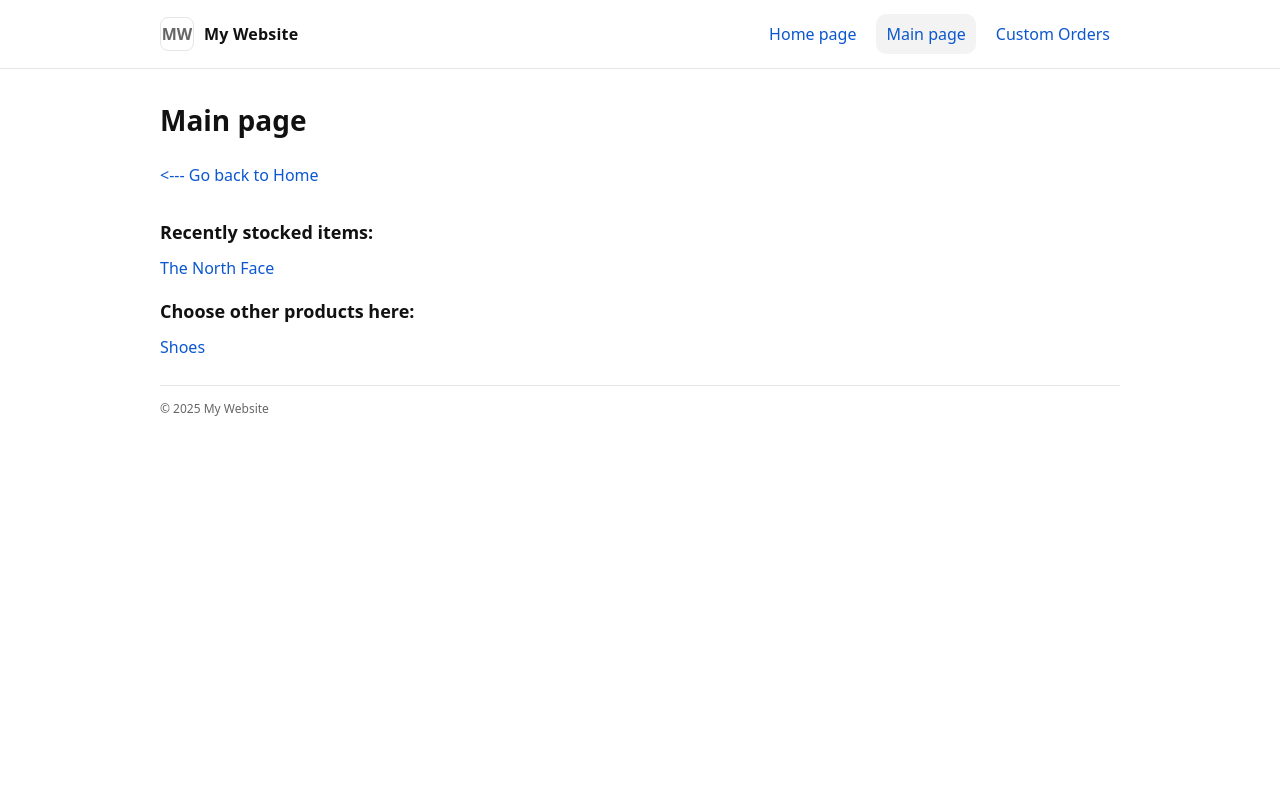
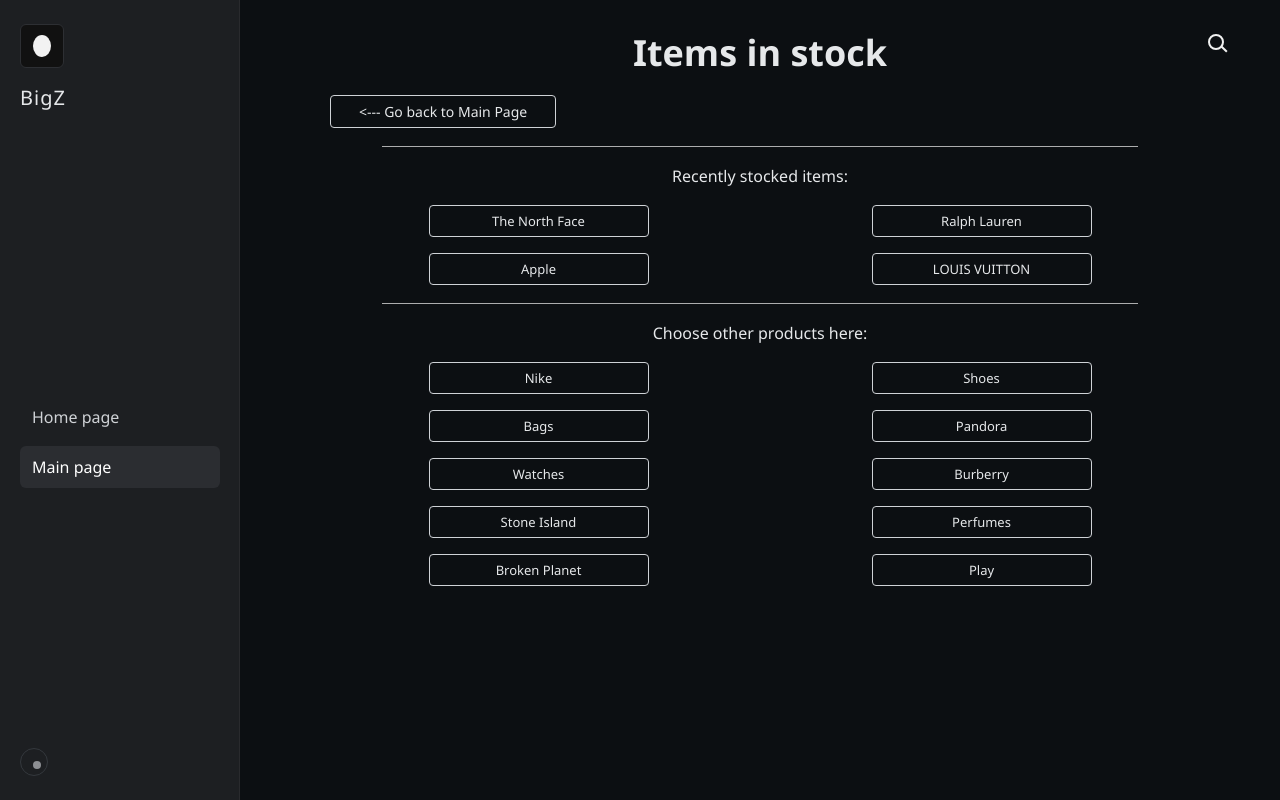
Before and after one commit to JustasMickus/my-website, a plain HTML site: page main-page.html in a window 1280 px wide. Drawn offline with Linux system fonts and the light colour scheme.

Commit message:
Restyle main page layout

```diff
--- a/assets/css/style.css
+++ b/assets/css/style.css
@@ -1,93 +1,312 @@
-:root{
-  --bg:#fff;
-  --text:#111;
-  --muted:#666;
-  --border:#e6e6e6;
-  --link:#0b57d0;
-  --max:1000px;
+:root {
+  color-scheme: dark;
 }
 
-*{box-sizing:border-box}
-html,body{margin:0;padding:0}
-body{
-  font-family: system-ui, -apple-system, Segoe UI, Roboto, Arial, sans-serif;
-  background:var(--bg);
-  color:var(--text);
-  line-height:1.5;
+* {
+  box-sizing: border-box;
 }
 
-a{color:var(--link);text-decoration:none}
-a:hover{text-decoration:underline}
-
-.header{border-bottom:1px solid var(--border); background:#fff}
-.header-inner{
-  max-width:var(--max);
-  margin:0 auto;
-  padding:14px 20px;
-  display:flex;
-  align-items:center;
-  gap:14px;
+html,
+body {
+  margin: 0;
+  padding: 0;
+  min-height: 100%;
 }
 
-.brand{display:flex; align-items:center; gap:10px; min-width:160px}
-.logo{
-  width:34px; height:34px;
-  border:1px solid var(--border);
-  border-radius:8px;
-  display:grid; place-items:center;
-  font-weight:700;
-  color:var(--muted);
-}
-.brand-title{font-weight:700; letter-spacing:.2px}
-
-.nav{margin-left:auto; display:flex; gap:10px; flex-wrap:wrap}
-.nav a{padding:8px 10px; border-radius:10px}
-.nav a.active{background:#f3f3f3; text-decoration:none}
-
-.container{max-width:var(--max); margin:0 auto; padding:20px}
-
-h1{font-size:28px; margin:10px 0 16px}
-h2{font-size:18px; margin:18px 0 10px}
-p{margin:10px 0}
-
-.link-list{display:grid; gap:10px; margin:10px 0 0}
-.card{
-  border:1px solid var(--border);
-  border-radius:14px;
-  padding:14px;
-  background:#fff;
+body {
+  font-family: "Segoe UI", Tahoma, Geneva, Verdana, sans-serif;
+  background: #0c0f12;
+  color: #e6e8ea;
 }
 
-.item{
-  display:grid;
-  grid-template-columns:160px 1fr;
-  gap:14px;
-  align-items:start;
-}
-@media (max-width: 640px){
-  .item{grid-template-columns:1fr}
+a {
+  color: inherit;
+  text-decoration: none;
 }
 
-.img-ph{
-  width:100%;
-  aspect-ratio:4/3;
-  border:1px dashed #cfcfcf;
-  border-radius:12px;
-  background:#fafafa;
-  display:grid;
-  place-items:center;
-  color:var(--muted);
-  font-size:13px;
+.app {
+  display: flex;
+  min-height: 100vh;
 }
 
-.meta{color:var(--muted); white-space:pre-line}
+.sidebar {
+  width: 240px;
+  background: #1d1f22;
+  padding: 24px 20px;
+  display: flex;
+  flex-direction: column;
+  justify-content: space-between;
+  box-shadow: inset -1px 0 0 rgba(255, 255, 255, 0.05);
+}
 
-.back{display:inline-block; margin:6px 0 14px}
+.sidebar-top {
+  display: grid;
+  gap: 16px;
+}
 
-.footer{
-  border-top:1px solid var(--border);
-  margin-top:26px;
-  padding-top:14px;
-  color:var(--muted);
-  font-size:12px;
+.avatar {
+  width: 44px;
+  height: 44px;
+  border-radius: 6px;
+  background: #111;
+  border: 1px solid #2d2f33;
+  position: relative;
 }
+
+.avatar::after {
+  content: "";
+  position: absolute;
+  inset: 10px 12px;
+  background: #f2f2f2;
+  border-radius: 50%;
+}
+
+.brand-name {
+  font-size: 20px;
+  letter-spacing: 1px;
+}
+
+.nav {
+  display: grid;
+  gap: 8px;
+  margin-top: 24px;
+}
+
+.nav-item {
+  padding: 10px 12px;
+  border-radius: 6px;
+  color: #cfd2d6;
+}
+
+.nav-item.is-active {
+  background: #2b2d31;
+  color: #ffffff;
+}
+
+.sidebar-footer {
+  display: flex;
+  align-items: center;
+}
+
+.bubble {
+  width: 28px;
+  height: 28px;
+  border-radius: 50%;
+  border: 1px solid #34383d;
+  position: relative;
+}
+
+.bubble::after {
+  content: "";
+  position: absolute;
+  width: 8px;
+  height: 8px;
+  border-radius: 50%;
+  background: #8d8f93;
+  right: 6px;
+  bottom: 6px;
+}
+
+.content {
+  flex: 1;
+  padding: 28px 48px 40px;
+  background: #0c0f12;
+  display: flex;
+  flex-direction: column;
+  align-items: center;
+}
+
+.content--center {
+  align-items: center;
+}
+
+.content-header {
+  width: 100%;
+  display: flex;
+  align-items: center;
+  justify-content: center;
+  position: relative;
+}
+
+.content-header h1 {
+  font-size: 36px;
+  margin: 0;
+  font-weight: 600;
+}
+
+.search {
+  position: absolute;
+  right: 0;
+  top: 0;
+  width: 30px;
+  height: 30px;
+  background: transparent;
+  border: none;
+  cursor: pointer;
+}
+
+.search::after {
+  content: "";
+  position: absolute;
+  width: 12px;
+  height: 12px;
+  border: 2px solid #f1f1f1;
+  border-radius: 50%;
+  top: 6px;
+  left: 6px;
+}
+
+.search::before {
+  content: "";
+  position: absolute;
+  width: 8px;
+  height: 2px;
+  background: #f1f1f1;
+  transform: rotate(45deg);
+  right: 4px;
+  bottom: 8px;
+}
+
+.disclaimer {
+  margin: 32px 0 18px;
+  font-size: 14px;
+  color: #cfd2d6;
+}
+
+.back-row {
+  width: 100%;
+  max-width: 860px;
+  display: flex;
+  justify-content: flex-start;
+  margin-top: 18px;
+}
+
+.divider {
+  width: min(860px, 80%);
+  height: 1px;
+  background: #f1f1f1;
+  opacity: 0.7;
+  margin: 18px 0;
+}
+
+.button {
+  display: inline-flex;
+  align-items: center;
+  justify-content: center;
+  padding: 8px 40px;
+  border: 1px solid #cfd2d6;
+  border-radius: 4px;
+  font-size: 14px;
+  color: #e6e8ea;
+  background: transparent;
+}
+
+.back-button {
+  padding: 6px 28px;
+}
+
+.button.wide {
+  width: 100%;
+  max-width: 420px;
+}
+
+.section {
+  width: 100%;
+  max-width: 860px;
+  display: grid;
+  justify-items: center;
+  gap: 18px;
+}
+
+.section-title {
+  margin: 0;
+  font-size: 16px;
+  font-weight: 500;
+}
+
+.button-grid {
+  width: 100%;
+  display: grid;
+  grid-template-columns: repeat(2, minmax(0, 1fr));
+  gap: 16px 26px;
+  justify-items: center;
+}
+
+.button-grid .button {
+  width: 100%;
+  max-width: 220px;
+  padding: 6px 18px;
+  font-size: 13px;
+}
+
+.community {
+  width: 100%;
+  display: grid;
+  grid-template-columns: repeat(2, minmax(0, 1fr));
+  gap: 80px;
+  margin-top: 20px;
+}
+
+.community-card {
+  display: grid;
+  gap: 16px;
+  justify-items: center;
+}
+
+.community-card h2 {
+  margin: 0;
+  font-size: 16px;
+  font-weight: 500;
+}
+
+.discord-icon {
+  width: 42px;
+  height: 42px;
+  border-radius: 50%;
+  background: #5865f2;
+  margin-top: 12px;
+  position: relative;
+}
+
+.discord-icon::after {
+  content: "";
+  position: absolute;
+  inset: 12px 10px;
+  border-radius: 8px;
+  background: #ffffff;
+}
+
+@media (max-width: 900px) {
+  .app {
+    flex-direction: column;
+  }
+
+  .sidebar {
+    width: 100%;
+    flex-direction: row;
+    align-items: center;
+  }
+
+  .nav {
+    grid-auto-flow: column;
+  }
+
+  .content {
+    padding: 32px 20px;
+  }
+
+  .community {
+    grid-template-columns: 1fr;
+    gap: 40px;
+  }
+
+  .divider,
+  .back-row,
+  .section {
+    width: 100%;
+  }
+
+  .button-grid {
+    grid-template-columns: 1fr;
+  }
+}
--- a/main-page.html
+++ b/main-page.html
@@ -3,44 +3,65 @@
 <head>
   <meta charset="utf-8" />
   <meta name="viewport" content="width=device-width,initial-scale=1" />
-  <title>My Website — Main page</title>
+  <title>Items in stock</title>
   <link rel="stylesheet" href="assets/css/style.css" />
 </head>
 <body>
-  <header class="header">
-    <div class="header-inner">
-      <div class="brand">
-        <div class="logo">MW</div>
-        <div class="brand-title">My Website</div>
+  <div class="app">
+    <aside class="sidebar">
+      <div class="sidebar-top">
+        <div class="avatar"></div>
+        <div class="brand-name">BigZ</div>
       </div>
       <nav class="nav">
-        <a href="index.html">Home page</a>
-        <a class="active" href="main-page.html">Main page</a>
-        <a href="custom-orders.html">Custom Orders</a>
+        <a class="nav-item" href="index.html">Home page</a>
+        <a class="nav-item is-active" href="main-page.html">Main page</a>
       </nav>
-    </div>
-  </header>
+      <div class="sidebar-footer">
+        <div class="bubble"></div>
+      </div>
+    </aside>
 
-  <main class="container">
-    <h1>Main page</h1>
-    <a class="back" href="index.html">&lt;--- Go back to Home</a>
+    <main class="content content--center">
+      <div class="content-header">
+        <h1>Items in stock</h1>
+        <button class="search" aria-label="Search"></button>
+      </div>
 
-    <h2>Recently stocked items:</h2>
-    <div class="link-list">
-      <a href="category-the-north-face.html">The North Face</a>
-    </div>
+      <div class="back-row">
+        <a class="button back-button" href="index.html">&lt;--- Go back to Main Page</a>
+      </div>
 
-    <h2>Choose other products here:</h2>
-    <div class="link-list">
-      <a href="category-shoes.html">Shoes</a>
-      <!-- Add more category pages later -->
-    </div>
+      <div class="divider"></div>
 
-    <div class="footer">© <span id="y"></span> My Website</div>
-  </main>
+      <section class="section">
+        <h2 class="section-title">Recently stocked items:</h2>
+        <div class="button-grid">
+          <a class="button" href="category-the-north-face.html">The North Face</a>
+          <a class="button" href="#">Ralph Lauren</a>
+          <a class="button" href="#">Apple</a>
+          <a class="button" href="#">LOUIS VUITTON</a>
+        </div>
+      </section>
 
-  <script>
-    document.getElementById("y").textContent = new Date().getFullYear();
-  </script>
+      <div class="divider"></div>
+
+      <section class="section">
+        <h2 class="section-title">Choose other products here:</h2>
+        <div class="button-grid">
+          <a class="button" href="#">Nike</a>
+          <a class="button" href="category-shoes.html">Shoes</a>
+          <a class="button" href="#">Bags</a>
+          <a class="button" href="#">Pandora</a>
+          <a class="button" href="#">Watches</a>
+          <a class="button" href="#">Burberry</a>
+          <a class="button" href="#">Stone Island</a>
+          <a class="button" href="#">Perfumes</a>
+          <a class="button" href="#">Broken Planet</a>
+          <a class="button" href="#">Play</a>
+        </div>
+      </section>
+    </main>
+  </div>
 </body>
 </html>
```
Also changed, not shown: index.html (+35 -23 lines).
